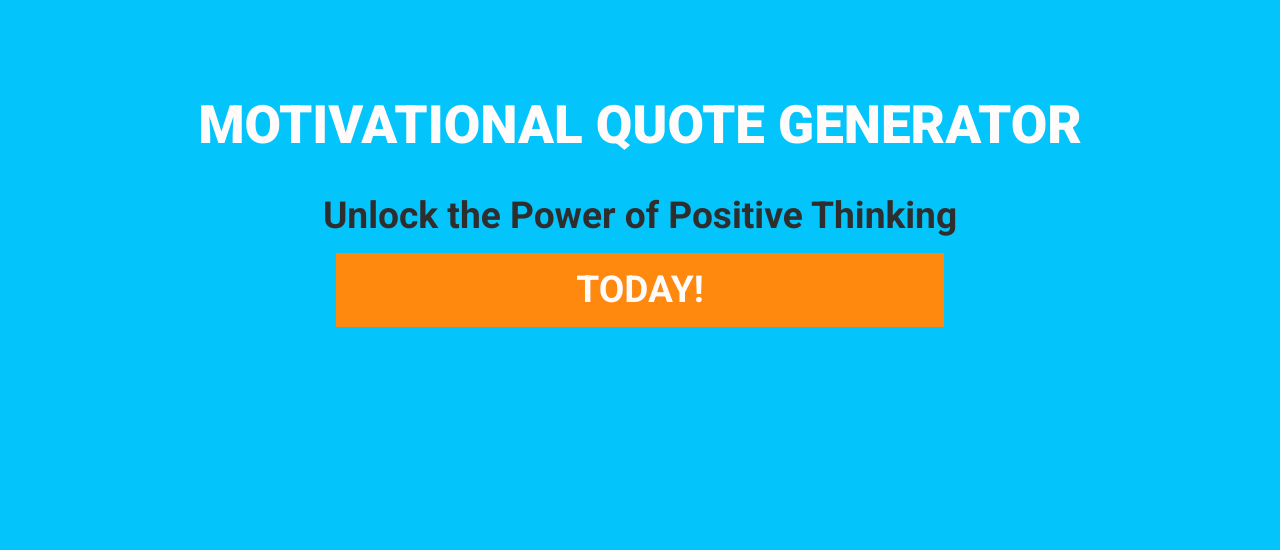
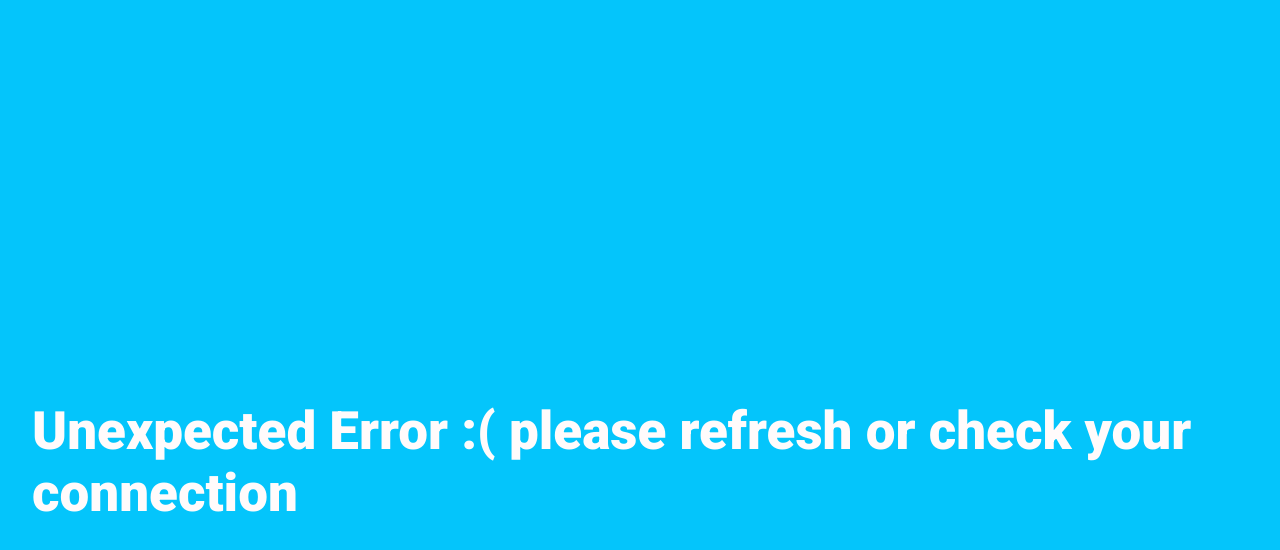
Before and after one commit to BGowera/motivational_quote_generator, a website: page index.html in a window 1280 px wide. Both pictures are taken after a click on the button "Generate Random Quote". Drawn offline with nearby package versions, Linux system fonts and the light colour scheme; no server answers.

Commit message:
basic error handling

```diff
--- a/css/style.css
+++ b/css/style.css
@@ -71,6 +71,10 @@ h1 {
 	color:var(--lightest-grey);
 }
 
+
+.error{
+	margin-top: 50vh;
+}
 
 h2 {
 	font-size: clamp(1.4rem, 0.7522rem + 2.3134vw, 4.5rem);
--- a/js/main.js
+++ b/js/main.js
@@ -19,10 +19,11 @@ for (let i = 1; i <= 12; i++) {
 	images.push(`${i}.jpg`);
 }
 function bgRandomize() {
-	const randPic = Math.floor(Math.random() * images.length);
+	const randPic = Math.floor(Math.random() * images.length) + 1;
 	return randPic;
 }
 
+console.log(bgRandomize())
 function domManip() {
 	const randomQuote = Math.floor(Math.random() * 1642);
 	const quote = result.data[randomQuote].text;
@@ -47,9 +48,24 @@ function domManip() {
 	quoteSection.appendChild(quoteDiv);
 }
 
+const newError = () => {
+
+	container.removeChild(welcomeSection);
+	container.removeChild(quoteSection);
+	const errMess = document.createElement('h1');
+	errMess.classList.add('error');
+	errMess.textContent = 'Unexpected Error :( please refresh or check your connection';
+	container.appendChild(errMess);
+}
+
 const newQuote = async () => {
-	result = await axios.get("https://type.fit/api/quotes");
-	domManip();
+	try {
+		result = await axios.get("https://type.fit/api/quotes");
+		domManip();
+	} catch (e) {
+		console.log("ERROR", e);
+		newError();
+	}
 };
 
 const clear = () => {
```
